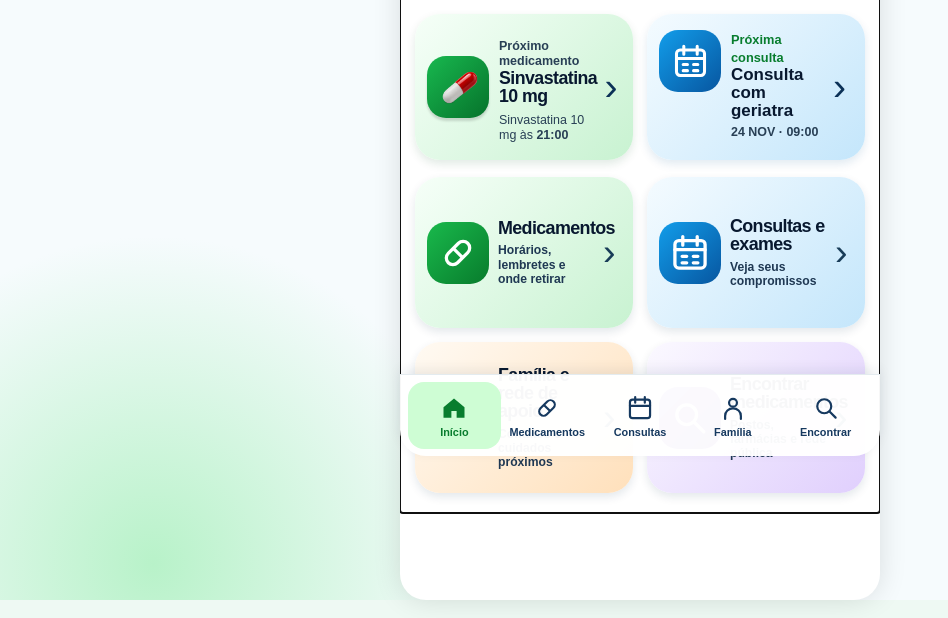
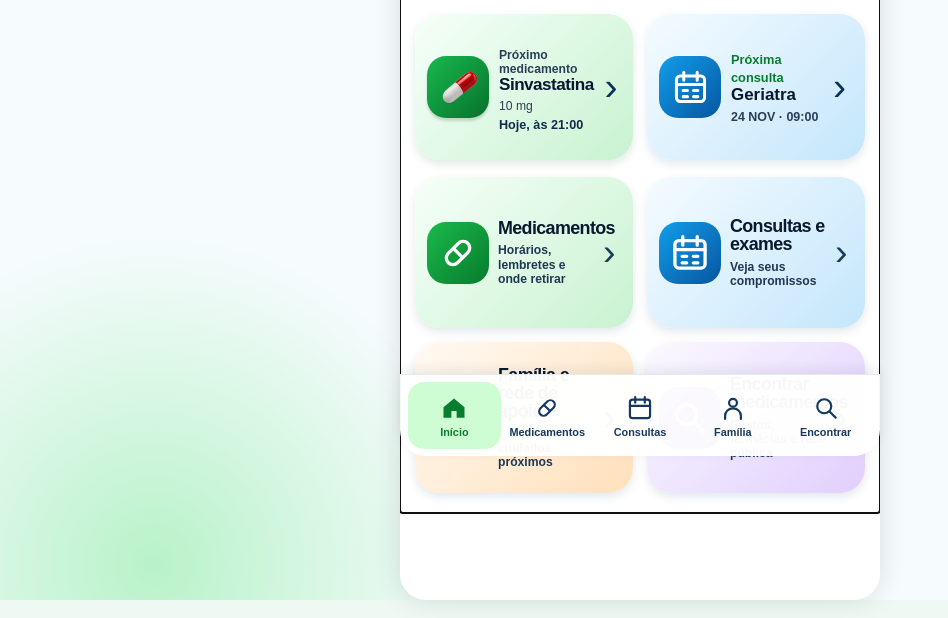
Before and after one commit to daianyandrade/cuidar-mais, a website with bundled scripts: page index.html in a window 1280 px wide. Shown: the part 326-944 px from the top of the page, without its empty margins (0-948 px from the left). Built offline with nearby package versions, Linux system fonts and the light colour scheme.

Commit message:
Organiza resumos no painel inicial

```diff
--- a/app.js
+++ b/app.js
@@ -330,10 +330,10 @@ function renderHome() {
   const medication = reminder ? getMedication(state, reminder.medicationId) : null;
   const medicineTitle = document.querySelector('#medicine-title');
   const medicineKicker = document.querySelector('#home-view .medicine-card .card-kicker');
-  medicineTitle.textContent = medication ? `${medication.name} ${medication.dosage}` : 'Sem lembretes';
+  medicineTitle.textContent = medication ? medication.name : 'Sem lembretes';
   medicineKicker.textContent = 'Próximo medicamento';
   document.querySelector('#home-reminder-details').innerHTML = medication
-    ? `${escapeHtml(medication.name)} ${escapeHtml(medication.dosage)} às <strong>${escapeHtml(reminder.time)}</strong>`
+    ? `<span class="summary-dose">${escapeHtml(medication.dosage)}</span><strong>Hoje, às ${escapeHtml(reminder.time)}</strong>`
     : 'Não há outro lembrete programado para agora.';
   document.querySelector('.focus-label').innerHTML = `<span aria-hidden="true">●</span> Próximo lembrete${reminder ? ` · ${reminderDayLabel(reminder)}` : ''}`;
   const appointment = [...(state.appointments ?? [])]
@@ -342,7 +342,9 @@ function renderHome() {
   const appointmentDetails = document.querySelector('#home-appointment-details');
   if (appointment) {
     const calendar = formatAppointmentDate(appointment.date);
-    appointmentTitle.textContent = appointment.title;
+    appointmentTitle.textContent = appointment.title
+      .replace(/^Consulta\s+com\s+/i, '')
+      .replace(/^Exame\s+de\s+/i, '');
     appointmentDetails.textContent = `${calendar.day} ${calendar.month} · ${appointment.time}`;
   } else {
     appointmentTitle.textContent = 'Sem consulta marcada';
--- a/styles.css
+++ b/styles.css
@@ -84,26 +84,28 @@ h1 { margin: 0; font-size: clamp(1.62rem, 6.8vw, 2.12rem); letter-spacing: -.05e
 .home-summary-grid { display: grid; grid-template-columns: repeat(2, minmax(0, 1fr)); gap: 14px; }
 #home-view > .home-summary-grid > .medicine-card { min-height: 146px; grid-template-columns: 62px minmax(0, 1fr) 20px; grid-template-rows: 1fr; gap: 10px; padding: 16px 12px; border: 0; border-radius: 25px; color: #173456; background: linear-gradient(135deg, #f6fff8, #c8f2d1); box-shadow: 0 4px 10px rgba(7, 80, 37, .12); }
 #home-view > .home-summary-grid .focus-label { display: none; }
-#home-view > .home-summary-grid .medicine-icon { display: grid; width: 62px; height: 62px; place-items: center; border-radius: 19px; transform: none; background: linear-gradient(135deg, #18b84f, #06722b); }
+#home-view > .home-summary-grid .medicine-icon { display: grid; width: 62px; height: 62px; place-items: center; align-self: center; border-radius: 19px; transform: none; background: linear-gradient(135deg, #18b84f, #06722b); }
 #home-view > .home-summary-grid .medicine-icon-image { width: 53px; height: 53px; }
 #home-view > .home-summary-grid .medicine-copy { grid-row: 1; grid-column: 2; }
 #home-view > .home-summary-grid .card-kicker { color: #087d2e; font-size: .8rem; }
-#home-view > .home-summary-grid .medicine-copy h2 { color: #08182f; font-size: 1.11rem; line-height: 1.02; }
-#home-view > .home-summary-grid .medicine-copy p { color: #283f55; font-size: .78rem; line-height: 1.18; }
+#home-view > .home-summary-grid .medicine-copy h2 { color: #08182f; font-size: 1.07rem; line-height: 1.02; overflow-wrap: normal; }
+#home-view > .home-summary-grid .medicine-copy p { margin-top: 6px; color: #283f55; font-size: .76rem; line-height: 1.16; }
+#home-view > .home-summary-grid .summary-dose { display: block; color: #283f55; }
+#home-view > .home-summary-grid .medicine-copy p strong { display: block; margin-top: 4px; color: #102b4e; font-size: .79rem; white-space: nowrap; }
 #home-view > .home-summary-grid .card-arrow { grid-column: 3; grid-row: 1; color: #0b3157; font-size: 2.45rem; }
 .appointment-summary-card { display: grid; min-height: 146px; grid-template-columns: 62px minmax(0, 1fr) 20px; grid-template-rows: 1fr; gap: 10px; padding: 16px 12px; border: 0; border-radius: 25px; color: #102b4e; text-align: left; background: linear-gradient(135deg, #f4fbff, #c4e6fb); box-shadow: 0 4px 10px rgba(4, 85, 136, .12); cursor: pointer; }
-.summary-icon { display: grid; width: 62px; height: 62px; place-items: center; border-radius: 19px; color: white; background: linear-gradient(135deg, #129dea, #0756a0); }
+.summary-icon { display: grid; width: 62px; height: 62px; place-items: center; align-self: center; border-radius: 19px; color: white; background: linear-gradient(135deg, #129dea, #0756a0); }
 .summary-icon svg { width: 39px; height: 39px; }
-.appointment-summary-copy { display: block; grid-column: 2; grid-row: 1; }
+.appointment-summary-copy { display: block; grid-column: 2; grid-row: 1; align-self: center; }
 .appointment-summary-copy .card-kicker { color: #0765a8; }
 .appointment-summary-copy strong, .appointment-summary-copy > span:last-child { display: block; }
-.appointment-summary-copy strong { color: #08182f; font-size: 1.06rem; line-height: 1.05; }
+.appointment-summary-copy strong { color: #08182f; font-size: 1.06rem; line-height: 1.05; text-transform: capitalize; }
 .appointment-summary-copy > span:last-child { margin-top: 6px; color: #283f55; font-size: .78rem; font-weight: 800; }
 .summary-arrow { grid-column: 3; grid-row: 1; align-self: center; color: #0b3157; font-size: 2.45rem; font-weight: 300; }
 #home-view > .shortcut-grid { display: grid; grid-template-columns: repeat(2, minmax(0, 1fr)); gap: 14px; margin-top: 17px; }
 .shortcut-arrow { align-self: center; color: #183c58; font-size: 2.35rem; font-weight: 300; line-height: 1; }
 #home-view > .shortcut-grid .shortcut-card { min-height: 151px; grid-template-columns: 62px minmax(0, 1fr) 18px; grid-template-rows: 1fr; gap: 9px; align-items: center; padding: 15px 12px; border: 0; border-radius: 25px; box-shadow: 0 4px 10px rgba(7, 41, 74, .11); }
-#home-view > .shortcut-grid .shortcut-icon { display: grid; width: 62px; height: 62px; place-items: center; border-radius: 19px; color: #087d2e; background: linear-gradient(135deg, #19b94c, #087b2c); }
+#home-view > .shortcut-grid .shortcut-icon { display: grid; width: 62px; height: 62px; place-items: center; align-self: center; border-radius: 19px; color: #087d2e; background: linear-gradient(135deg, #19b94c, #087b2c); }
 #home-view > .shortcut-grid .shortcut-card.green .shortcut-icon { color: white; }
 #home-view > .shortcut-grid .shortcut-svg { width: 42px; height: 42px; }
 #home-view > .shortcut-grid .shortcut-card > span:nth-child(2) { grid-column: 2; grid-row: 1; }
--- a/sw.js
+++ b/sw.js
@@ -1,4 +1,4 @@
-const CACHE_NAME = 'cuidar-plus-v29';
+const CACHE_NAME = 'cuidar-plus-v30';
 const APP_SHELL = [
   '/',
   '/index.html',
```
